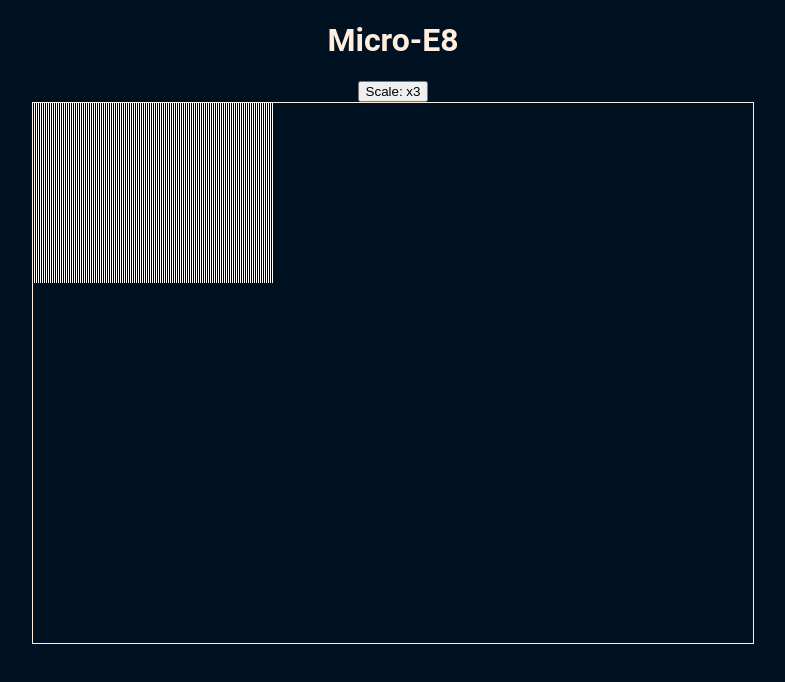
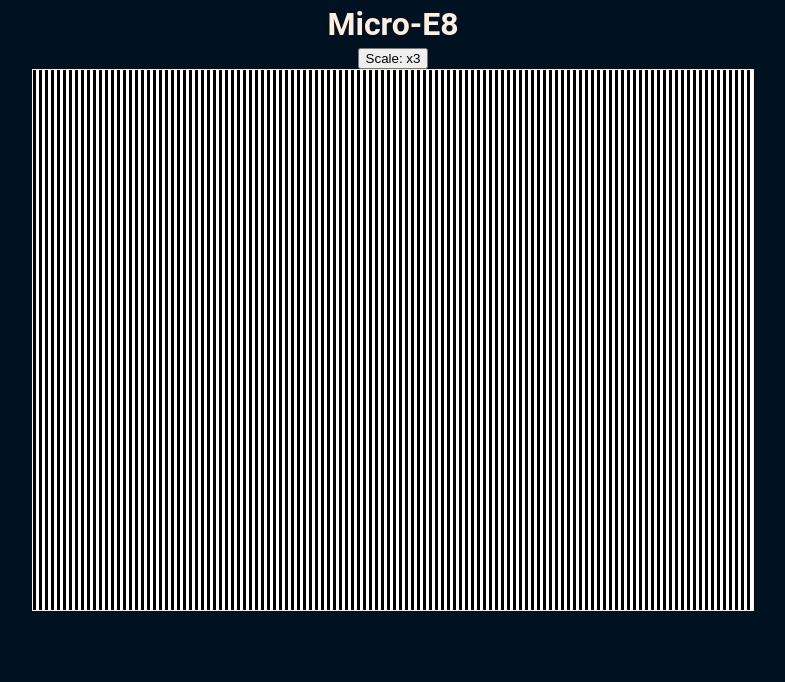
Before and after one commit to Eliasdbr/Micro-E8, a plain HTML site: page index.html in a window 1280 px wide. Both pictures are taken after a click on the button "Scale: x1". Shown: the whole page, without its empty margins (247-1032 px from the left). Drawn offline with Linux system fonts and the light colour scheme.

Commit message:
Screen Scale

```diff
--- a/index.css
+++ b/index.css
@@ -20,6 +20,9 @@ body {
 	flex-direction: column;
 	align-items: center;
 }
+body h1 {
+	margin: 5px;
+}
 
 #canvas {
 	border: 1px solid #FED;
--- a/src/index.js
+++ b/src/index.js
@@ -9,41 +9,50 @@
 
 // Get the canvas element
 const canvas = document.querySelector('#canvas');
-const context = canvas.getContext("2d");
+const ctx = canvas.getContext("2d",{alpha: false});
+canvas.width = 240;
+canvas.height = 180;
 
-context.imageSmoothingEnabled = false;
 
 // Get the scale button element
 var screen_scale = 1;
 const scale_button = document.querySelector('#scale');
 
 // Screen information
-var screen = context.createImageData(240,180);
+var frame = ctx.createImageData(240,180);
 
 // draw pattern
-for (let i=0; i<screen.data.length; i+=4) {
+for (let i=0; i<frame.data.length; i+=4) {
 	if (i%8) {
-		screen.data[i] = 255;
-		screen.data[i+1] = 255;
-		screen.data[i+2] = 255;
-		screen.data[i+3] = 255;
+		frame.data[i] = 255;
+		frame.data[i+1] = 255;
+		frame.data[i+2] = 255;
+		frame.data[i+3] = 255;
 	}
 	else {
-		screen.data[i] = 0;
-		screen.data[i+1] = 0;
-		screen.data[i+2] = 0;
-		screen.data[i+3] = 255;
+		frame.data[i] = 0;
+		frame.data[i+1] = 0;
+		frame.data[i+2] = 0;
+		frame.data[i+3] = 255;
 	}
 }
-context.putImageData(screen,0,0);
+ctx.putImageData(frame,0,0);
 
 scale_button.onclick = (e) => {
 	screen_scale++;
 	screen_scale = (screen_scale % 3) + 1;
+	canvas.style.width = `${240*screen_scale}px`;
+	canvas.style.height = `${180*screen_scale}px`;
 	canvas.width = 240*screen_scale;
 	canvas.height = 180*screen_scale;
-	context.width = 240*screen_scale;
-	context.height = 180*screen_scale;
 	e.target.innerText = `Scale: x${screen_scale}`;
-	context.putImageData(screen,0,0);
+	canvas.imageSmoothingEnabled = false;
+	ctx.imageSmoothingEnabled = false;
+	createImageBitmap(frame, 0, 0, 240, 180, {resizeQuality: 'pixelated'})
+		.then(
+			(screen) => {
+				ctx.drawImage(screen, 0, 0, 240*screen_scale, 180*screen_scale);
+			},
+			(error) => console.log(error)
+		);
 }
```
